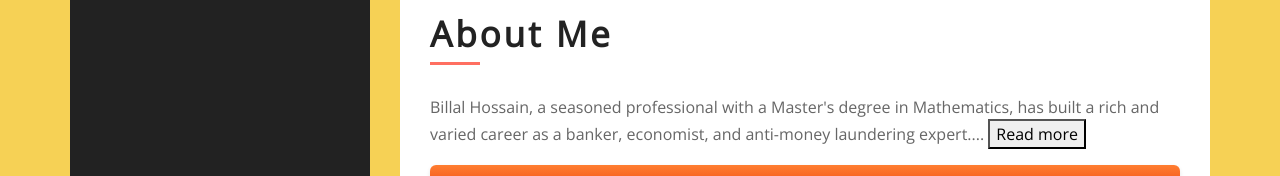
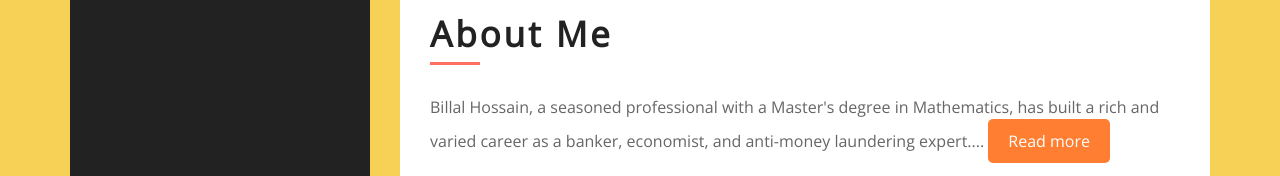
Before and after one commit to billalhossain1282/billalhossain1282.github.io, a plain HTML site: page index.html in a window 1280 px wide. Shown: the part 518-694 px from the top of the page. Drawn offline with nearby package versions, Linux system fonts and the light colour scheme.

Commit message:
Update index.html

```diff
--- a/index.html
+++ b/index.html
@@ -258,6 +258,21 @@
 
                     <style>
                          #more {display: none;}
+
+                         #myBtn {
+    background-color: #FF7E31; /* Solid color */
+    color: white; /* Text color */
+    padding: 10px 20px; /* Padding */
+    border: none; /* No border */
+    border-radius: 5px; /* Rounded corners */
+    cursor: pointer; /* Pointer cursor */
+    transition: background-color 0.3s, box-shadow 0.3s; /* Smooth transition */
+}
+
+#myBtn:hover {
+    background-color: #E62C03; /* Darker shade on hover */
+    box-shadow: 0 4px 8px rgba(0, 0, 0, 0.2); /* Subtle shadow on hover */
+}
                     </style>
 
                     <script>
```
